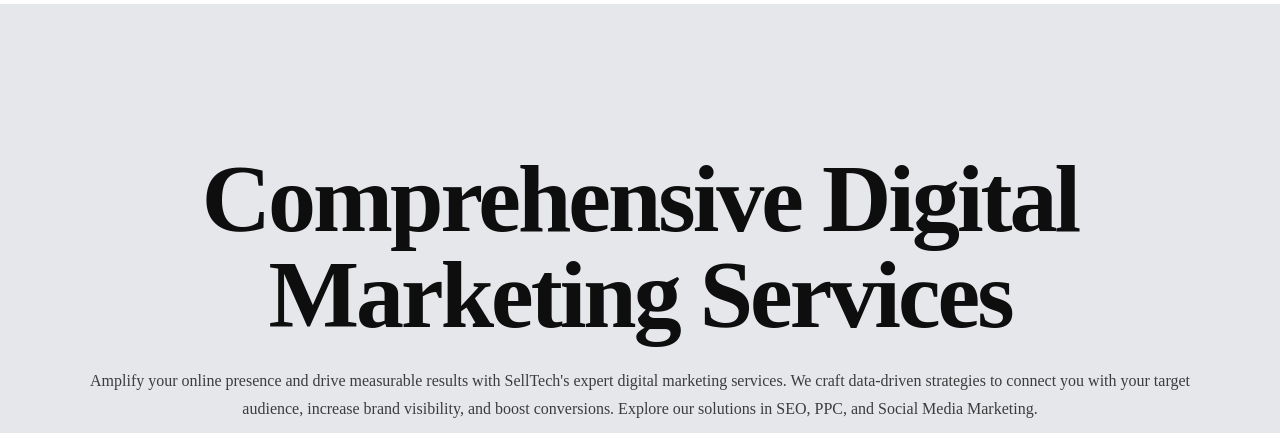
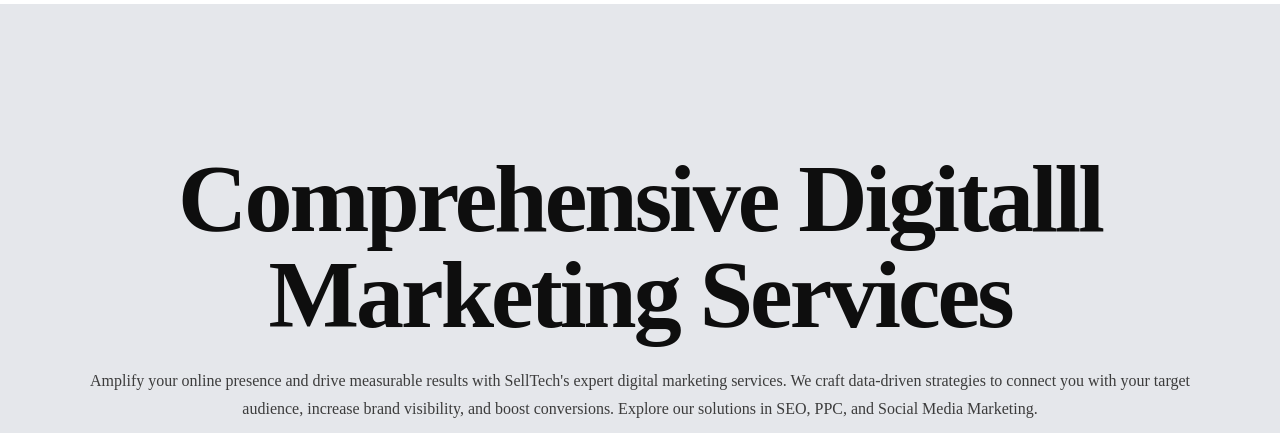
Before and after one commit to Asad1922/selltech, a website: page digital-marketing.html in a window 1280 px wide. Shown: the part 89-522 px from the top of the page. Drawn offline with Linux system fonts and the light colour scheme.

Commit message:
Updated content from second laptop

```diff
--- a/digital-marketing.html
+++ b/digital-marketing.html
@@ -343,7 +343,7 @@
                 <div class="mx-auto max-w-7xl">
                   <!-- Hero Content -->
                   <div class="text-center">
-                    <h1 class="mb-6">Comprehensive Digital Marketing Services</h1>
+                    <h1 class="mb-6">Comprehensive Digitalll Marketing Services</h1>
                     <p class="mx-auto max-w-6xl">
                       Amplify your online presence and drive measurable results with SellTech's expert digital marketing
                       services. We craft data-driven strategies to connect you with your target audience, increase brand
```
